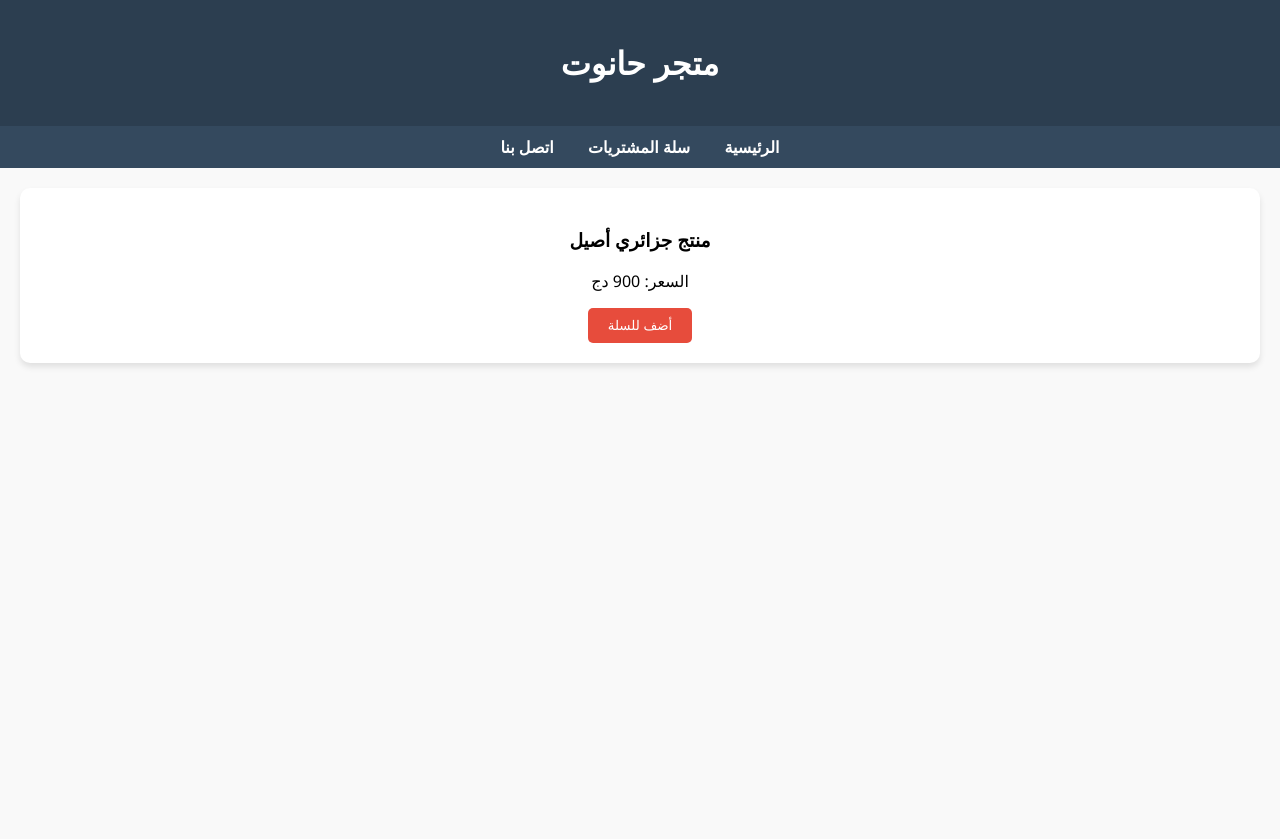
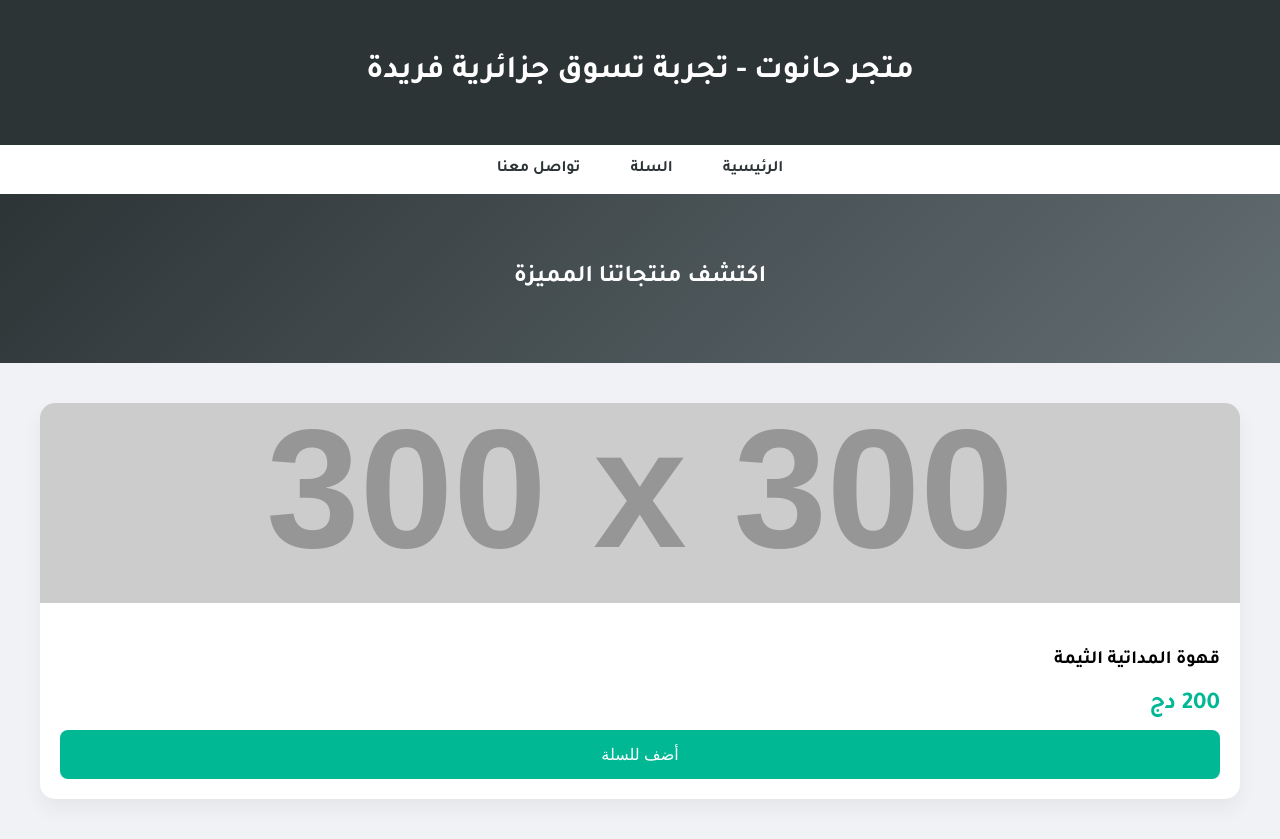
Before and after one commit to Abdelali0669/hanout-store, a website: page index.html in a window 1280 px wide. Before the commit the page ends 800 px from the top, so only its background shows below. Drawn offline with Linux system fonts and the light colour scheme; placeholder pictures from the web are drawn by us.

Commit message:
Add files via upload

```diff
--- a/index.html
+++ b/index.html
@@ -1,21 +1,26 @@
 <!DOCTYPE html>
 <html lang="ar" dir="rtl">
 <head>
-    <meta charset="UTF-8">
     <link rel="stylesheet" href="style.css">
-    <title>متجر حانوت الاحترافي</title>
+    <link href="https://fonts.googleapis.com/css2?family=Tajawal:wght@400;700&display=swap" rel="stylesheet">
 </head>
 <body>
-    <header><h1>متجر حانوت</h1></header>
+    <header><h1>متجر حانوت - تجربة تسوق جزائرية فريدة</h1></header>
     <nav>
-        <a href="/">الرئيسية</a> <a href="/cart">سلة المشتريات</a> <a href="/contact">اتصل بنا</a>
+        <a href="/">الرئيسية</a> <a href="/cart">السلة</a> <a href="/contact">تواصل معنا</a>
     </nav>
-    <div class="product-grid">
-        <div class="product-card">
-            <h3>منتج جزائري أصيل</h3>
-            <p>السعر: 900 دج</p>
-            <button>أضف للسلة</button>
+    <section class="hero">
+        <h2>اكتشف منتجاتنا المميزة</h2>
+    </section>
+    <main class="product-container">
+        <div class="card">
+            <img src="https://via.placeholder.com/300" alt="منتج">
+            <div class="card-body">
+                <h3>قهوة المداتية الثيمة</h3>
+                <div class="price">200 دج</div>
+                <button class="btn-buy">أضف للسلة</button>
+            </div>
         </div>
-    </div>
+    </main>
 </body>
 </html>
--- a/style.css
+++ b/style.css
@@ -1,8 +1,19 @@
-body { font-family: 'Segoe UI', sans-serif; background: #f9f9f9; margin: 0; }
-header { background: #2c3e50; color: white; padding: 20px; text-align: center; }
-nav { background: #34495e; padding: 10px; text-align: center; }
-nav a { color: white; margin: 0 15px; text-decoration: none; font-weight: bold; }
-.product-grid { display: grid; grid-template-columns: repeat(auto-fit, minmax(250px, 1fr)); gap: 20px; padding: 20px; }
-.product-card { background: white; padding: 20px; border-radius: 10px; box-shadow: 0 4px 6px rgba(0,0,0,0.1); text-align: center; }
-button { background: #e74c3c; color: white; border: none; padding: 10px 20px; border-radius: 5px; cursor: pointer; transition: 0.3s; }
-button:hover { background: #c0392b; }
+/* تنسيق عام عصري */
+:root { --primary: #2d3436; --accent: #00b894; --light: #ffffff; }
+body { font-family: 'Tajawal', sans-serif; background: #f0f2f5; margin: 0; direction: rtl; }
+
+/* الهيدر والملاحة */
+header { background: var(--primary); color: var(--light); padding: 2rem; text-align: center; box-shadow: 0 4px 10px rgba(0,0,0,0.1); }
+nav { background: var(--light); padding: 10px; display: flex; justify-content: center; gap: 20px; position: sticky; top: 0; }
+nav a { text-decoration: none; color: var(--primary); font-weight: 700; padding: 5px 15px; border-radius: 20px; transition: 0.3s; }
+nav a:hover { background: var(--accent); color: white; }
+
+/* شبكة المنتجات الاحترافية */
+.hero { background: linear-gradient(135deg, #2d3436, #636e72); color: white; padding: 50px 20px; text-align: center; }
+.product-container { display: grid; grid-template-columns: repeat(auto-fit, minmax(280px, 1fr)); gap: 30px; padding: 40px; max-width: 1200px; margin: auto; }
+.card { background: white; border-radius: 15px; overflow: hidden; box-shadow: 0 10px 20px rgba(0,0,0,0.05); transition: 0.3s; }
+.card:hover { transform: translateY(-10px); }
+.card img { width: 100%; height: 200px; object-fit: cover; }
+.card-body { padding: 20px; }
+.price { color: var(--accent); font-size: 1.5rem; font-weight: bold; margin: 10px 0; }
+.btn-buy { width: 100%; padding: 15px; background: var(--accent); color: white; border: none; border-radius: 8px; font-size: 1rem; cursor: pointer; }
```
